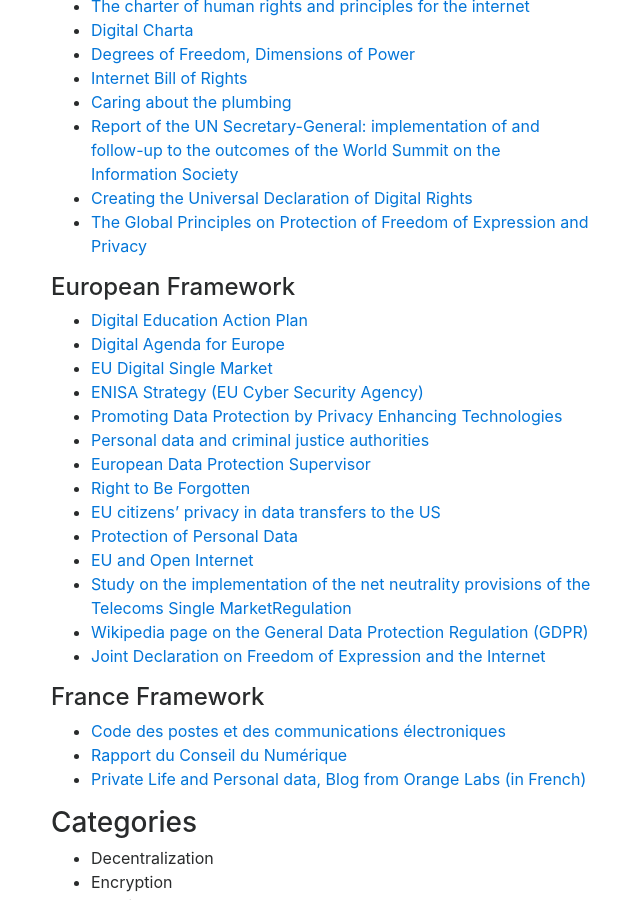
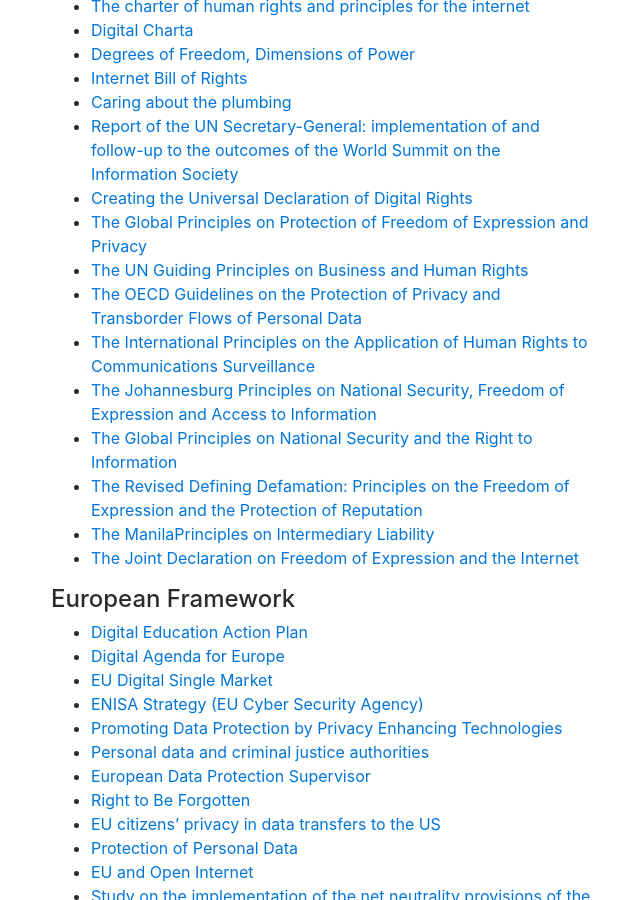
Before and after one commit to nextleap-project/nextleap-website, a Jekyll site: the page built from _projects/rights.md, in a window 1280 px wide and 900 px high, scrolled down 728 px. Shown: the whole window, without its empty margins (34-674 px from the left). Built offline with Jekyll 4.4.1, drawn with Linux system fonts in a browser that asks for light colours; nearby versions of some CDN libraries; comment, search, counter and statistics services are not loaded.

Commit message:
8 articles added

```diff
--- a/_projects/rights.md
+++ b/_projects/rights.md
@@ -49,9 +49,25 @@
 
 <li><a href="https://via.projet-episteme.org/https://www.intgovforum.org/multilingual/index.php?q=filedepot_download/4586/590">Report of the UN Secretary-General: implementation of and follow-up to the outcomes of the World Summit on the Information Society</a></li>
 
-<li><a href="https://via.projet-episteme.org/https://www.article19.org/resources/internetofrights-creating-the-universal-declaration-of-digital-rights/"> Creating the Universal Declaration of Digital Rights</a></li>
+<li><a href="https://via.projet-episteme.org/https://www.article19.org/resources/internetofrights-creating-the-universal-declaration-of-digital-rights/">Creating the Universal Declaration of Digital Rights</a></li>
 
-<li><a href="https://via.projet-episteme.org/http://article19.shorthand.com/"> The Global Principles on Protection of Freedom of Expression and Privacy</a></li>
+<li><a href="https://via.projet-episteme.org/http://article19.shorthand.com/">The Global Principles on Protection of Freedom of Expression and Privacy</a></li>
+
+<li><a href="https://via.projet-episteme.org/http://www.ohchr.org/Documents/Publications/GuidingPrinciplesBusinessHR_EN.pdf">The UN Guiding Principles on Business and Human Rights</a></li>
+
+<li><a href="https://via.projet-episteme.org/https://www.oecd.org/sti/ieconomy/oecdguidelinesontheprotectionofprivacyandtransborderflowsofpersonaldata.htm">The OECD Guidelines on the Protection of Privacy and Transborder Flows of Personal Data</a></li>
+
+<li><a href="https://via.projet-episteme.org/https://necessaryandproportionate.org/about">The International Principles on the Application of Human Rights to Communications Surveillance</a></li>
+
+<li><a href="https://via.projet-episteme.org/https://www.article19.org/data/files/pdfs/standards/joburgprinciples.pdf">The Johannesburg Principles on National Security, Freedom of Expression and Access to Information</a></li>
+
+<li><a href="https://via.projet-episteme.org/https://www.opensocietyfoundations.org/publications/global-principles-national-security-and-freedom-information-tshwane-principles">The Global Principles on National Security and the Right to Information</a></li>
+
+<li><a href="https://via.projet-episteme.org/https://www.article19.org/data/files/medialibrary/38641/Revised-Defining-Defamation-Principles-2016.pdf">The Revised Defining Defamation: Principles on the Freedom of Expression and the Protection of Reputation</a></li>
+
+<li><a href="https://via.projet-episteme.org/https://www.manilaprinciples.org/">The ManilaPrinciples on Intermediary Liability</a></li>
+
+<li><a href="https://via.projet-episteme.org/http://www.osce.org/fom/78309">The Joint Declaration on Freedom of Expression and the Internet</a></li>
 
 
 </ul>
```
